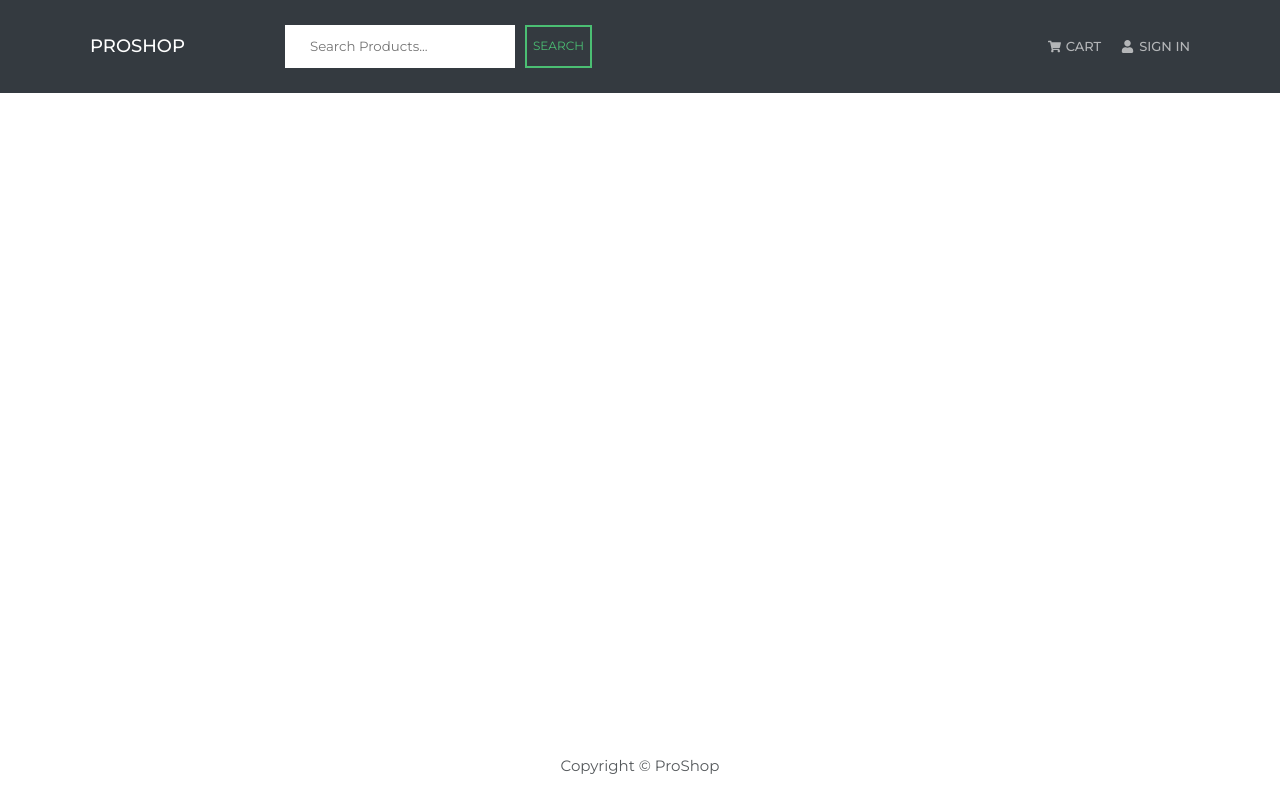
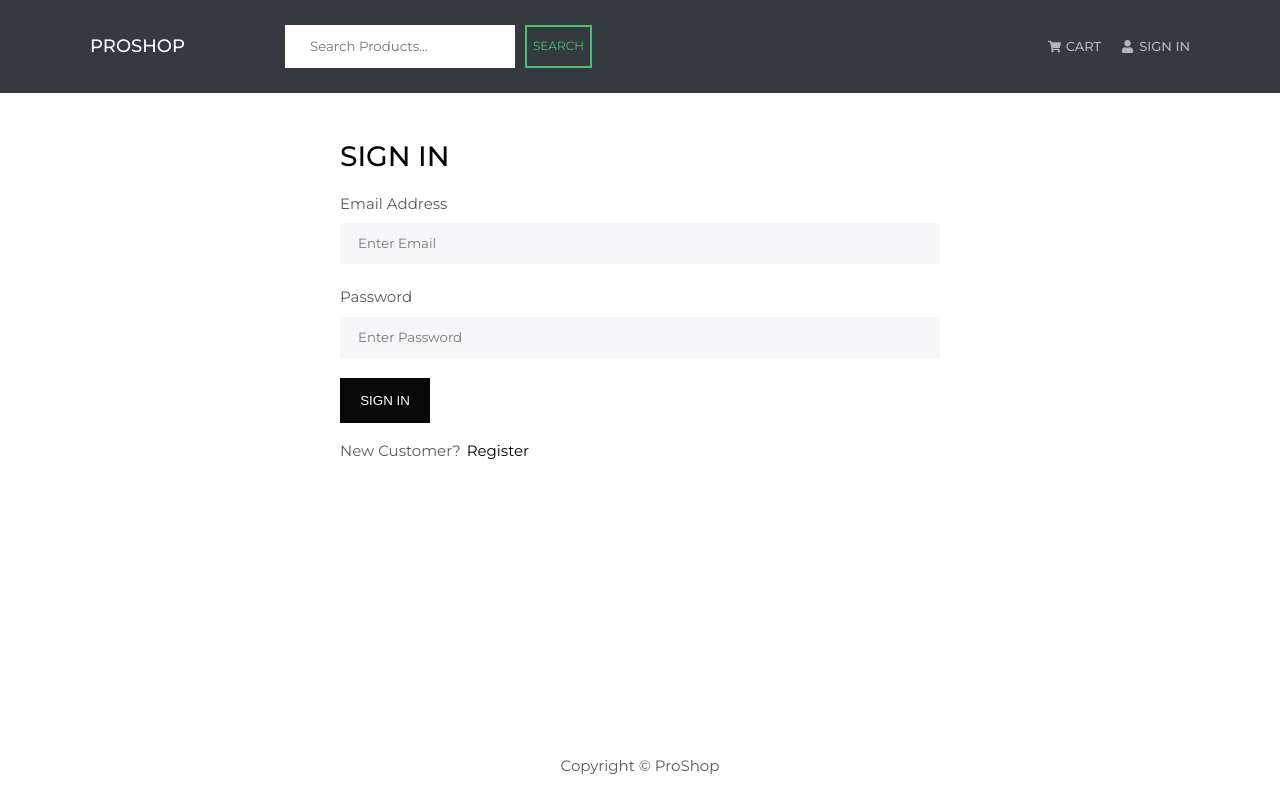
Before and after one commit to oluwakemi-dada/proshop-ecommerce, a React (Create React App) app in the folder frontend/: page /login in a window 1280 px wide. Built offline with nearby package versions, Linux system fonts and the light colour scheme.

Commit message:
Form container and Login screen

```diff
--- a/frontend/src/App.tsx
+++ b/frontend/src/App.tsx
@@ -5,6 +5,7 @@ import Footer from './components/Footer';
 import HomeScreen from './screens/HomeScreen';
 import ProductScreen from './screens/ProductScreen';
 import CartScreen from './screens/CartScreen';
+import LoginScreen from './screens/LoginScreen';
 
 const App = () => {
   return (
@@ -15,6 +16,7 @@ const App = () => {
           <Route path='/' component={HomeScreen} exact />
           <Route path='/product/:id' component={ProductScreen} />
           <Route path='/cart/:id?' component={CartScreen} />
+          <Route path='/login' component={LoginScreen} />
         </div>
       </main>
       <Footer />
--- /dev/null
+++ b/frontend/src/components/FormContainer.tsx
@@ -0,0 +1,12 @@
+import { FC } from 'react';
+import styles from '../styles/FormContainer.module.scss';
+
+const FormContainer: FC = ({ children }) => {
+  return (
+    <div className={styles.container}>
+      <div>{children}</div>
+    </div>
+  );
+};
+
+export default FormContainer;
--- /dev/null
+++ b/frontend/src/screens/LoginScreen.tsx
@@ -0,0 +1,44 @@
+import { FC, useState, useEffect } from 'react';
+import { Link } from 'react-router-dom';
+import { useDispatch, useSelector } from 'react-redux';
+import styles from '../styles/LoginScreen.module.scss';
+import Message from '../components/Message';
+import Loader from '../components/Loader';
+import FormContainer from '../components/FormContainer';
+import { AppDispatch } from '../store';
+import { ReduxState } from '../types';
+import { login } from '../actions/userActions';
+
+const LoginScreen: FC = () => {
+  const [email, setEmail] = useState<string>('');
+  const [password, setPassword] = useState<string>('');
+
+  const submitHandler = () => {};
+
+  return (
+    <FormContainer>
+      <h1>SIGN IN</h1>
+      <form onSubmit={submitHandler} className={styles.form}>
+        <div className={styles.formGroup}>
+          <label htmlFor='email'>Email Address</label>
+          <input type='text' placeholder='Enter Email' />
+        </div>
+        <div className={styles.formGroup}>
+          <label htmlFor='password'>Password</label>
+          <input type='password' placeholder='Enter Password' />
+        </div>
+        <button type='submit' className={styles.submitBtn}>
+          SIGN IN
+        </button>
+      </form>
+      <div className={styles.registerText}>
+        New Customer?{' '}
+        <span className={styles.registerLink}>
+          <Link to='/register'>Register</Link>
+        </span>
+      </div>
+    </FormContainer>
+  );
+};
+
+export default LoginScreen;
--- a/frontend/src/styles/CartScreen.module.scss
+++ b/frontend/src/styles/CartScreen.module.scss
@@ -67,7 +67,6 @@ h2 {
 @mixin AddToCart {
   padding: 1.4rem 0;
   color: #fff;
-  background: #070707;
   width: 100%;
   font-weight: 500;
 }
--- /dev/null
+++ b/frontend/src/styles/FormContainer.module.scss
@@ -0,0 +1,22 @@
+.container {
+  display: flex;
+  flex-direction: column;
+  align-items: center;
+  margin-top: 2rem;
+}
+
+.container div {
+  width: 60rem;
+
+  @media (max-width: 700px) {
+    width: 50rem;
+  }
+
+  @media (max-width: 600px) {
+    width: 40rem;
+  }
+
+  @media (max-width: 450px) {
+    width: 100%;
+  }
+}
--- a/frontend/src/styles/Header.module.scss
+++ b/frontend/src/styles/Header.module.scss
@@ -46,11 +46,6 @@
   width: 23rem;
   border: 0;
   outline: 0;
-  color: #171818;
-
-  &::placeholder {
-    font-family: 'Montserrat', sans-serif;
-  }
 
   @media (max-width: 350px) {
     width: 20rem;
--- /dev/null
+++ b/frontend/src/styles/LoginScreen.module.scss
@@ -0,0 +1,51 @@
+.form {
+  margin-top: 1rem;
+}
+
+.formGroup {
+  display: flex;
+  flex-direction: column;
+  margin-bottom: 2rem;
+
+  input {
+    background: #f7f7f9;
+    padding: 1.3rem 1.8rem;
+    border: 0;
+    margin-top: 0.7rem;
+
+    &:focus {
+      outline: 1px solid rgb(80, 79, 79);
+    }
+  }
+}
+
+@mixin AddToCart {
+}
+
+.addToCartBtn {
+  @include AddToCart;
+}
+
+.submitBtn {
+  padding: 1.5rem 0;
+  color: #fff;
+  background: #070707;
+  width: 9rem;
+  font-weight: 500;
+  border: 0;
+  outline: 0;
+  &:hover {
+    background: #222222;
+  }
+}
+
+.registerText {
+  margin-top: 1.5rem;
+  font-size: 1.5rem;
+}
+
+.registerLink > * {
+  color: #000;
+  margin-left: 0.2rem;
+  font-size: 1.5rem;
+}
--- a/frontend/src/styles/ProductScreen.module.scss
+++ b/frontend/src/styles/ProductScreen.module.scss
@@ -95,7 +95,6 @@
 @mixin AddToCart {
   padding: 1.4rem 0;
   color: #fff;
-  background: #070707;
   width: 100%;
   font-weight: 500;
 }
@@ -103,7 +102,6 @@
 .addToCartBtn {
   @include AddToCart;
   background: #070707;
-
   &:hover {
     background: #222222;
   }
--- a/frontend/src/styles/globals.scss
+++ b/frontend/src/styles/globals.scss
@@ -36,6 +36,14 @@ img {
 button {
   cursor: pointer;
   border: 0;
+}
+
+input {
+  color: #171818;
+
+  &::placeholder {
+    font-family: 'Montserrat', sans-serif;
+  }
 }
 
 main {
```
